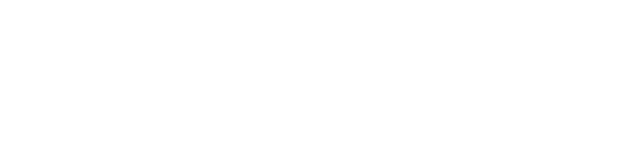
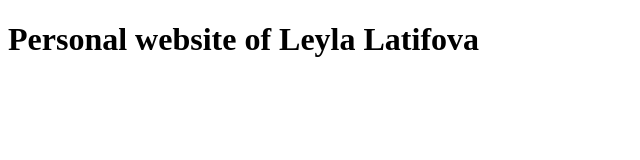
Before and after one commit to kartoschatatoscha/kartoschatatoscha.github.io, a plain HTML site: page index.html in a window 1280 px wide. Shown: the whole page, without its empty margins (0-640 px from the left). Drawn offline with Linux system fonts and the light colour scheme.

Commit message:
Update index.html
Added the title to the page itself

```diff
--- a/index.html
+++ b/index.html
@@ -3,4 +3,8 @@
   <head>
     <meta charset="utf-8">
     <title>Personal website of Leyla Latifova</title>
+  </head>
+  <body>
+    <h1>Personal website of Leyla Latifova</h1>
+  </body>
 </html>
```
